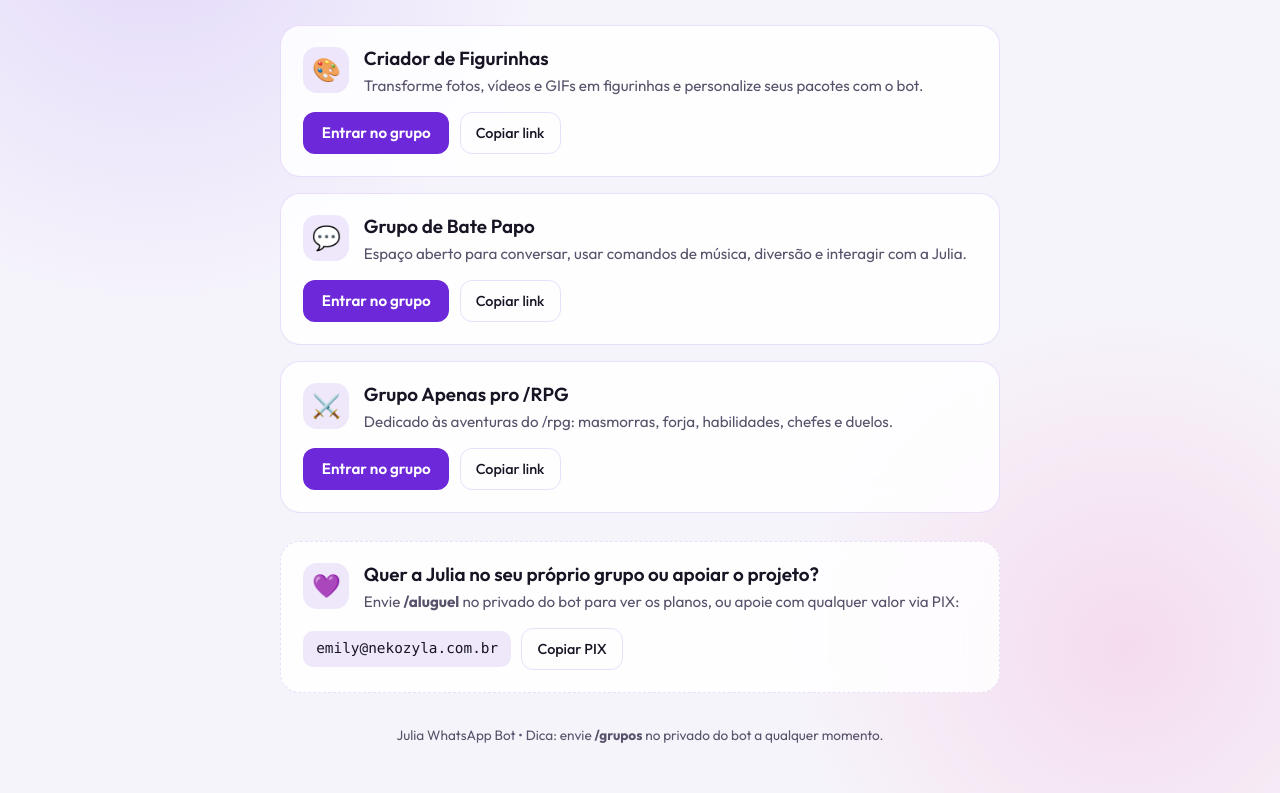
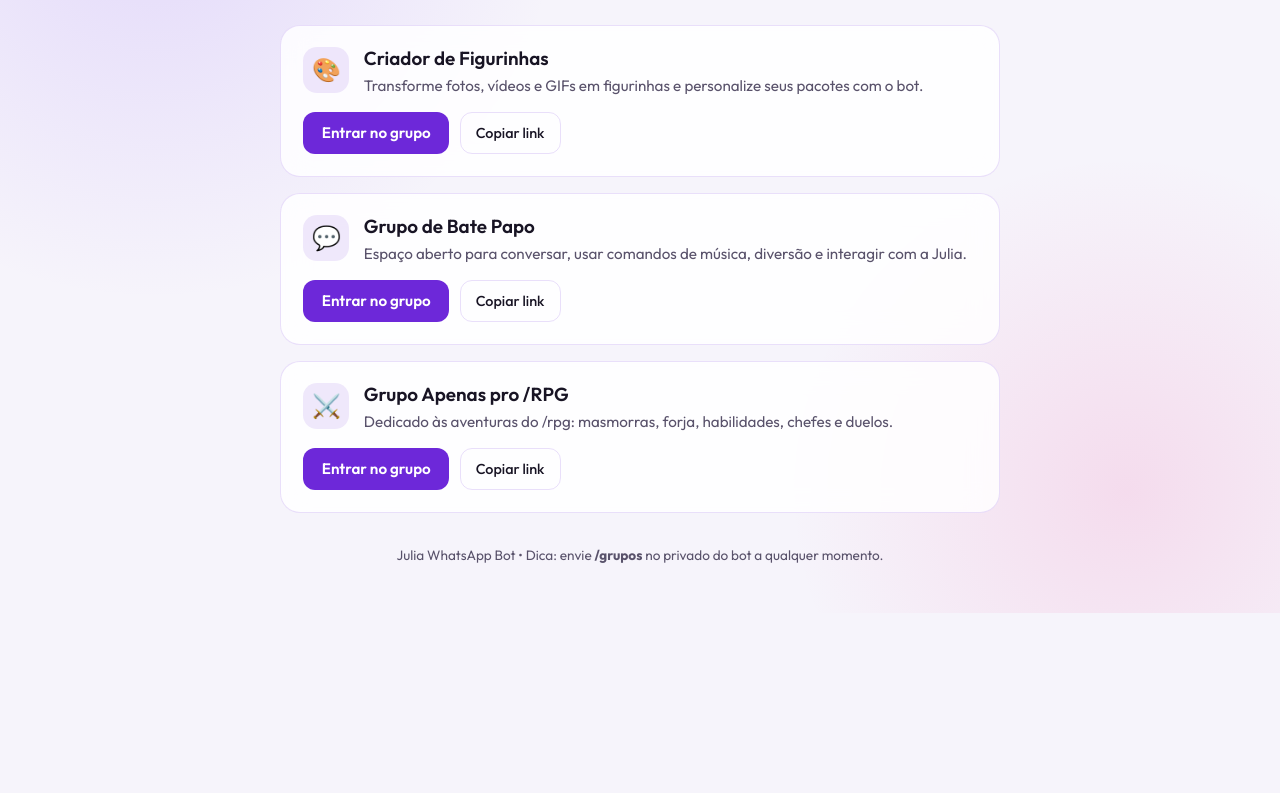
Before and after one commit to nekozyla/grupos, a plain HTML site: page index.html in a window 1280 px wide. Shown: the part 189-982 px from the top of the page. After the commit the page ends 802 px from the top, so only its background shows below. Drawn offline with Linux system fonts and the light colour scheme.

Commit message:
chore: remove secao de aluguel e apoio

```diff
--- a/index.html
+++ b/index.html
@@ -307,28 +307,6 @@
       white-space: nowrap;
     }
 
-    .support-card {
-      margin-top: 0.25rem;
-      border-style: dashed;
-    }
-
-    .pix-row {
-      display: flex;
-      flex-wrap: wrap;
-      align-items: center;
-      gap: 0.65rem;
-    }
-
-    .pix-code {
-      padding: 0.45rem 0.8rem;
-      border-radius: 10px;
-      background: var(--chip);
-      font-family: ui-monospace, SFMono-Regular, Menlo, monospace;
-      font-size: 0.9rem;
-      color: var(--text);
-      user-select: all;
-    }
-
     footer {
       margin-top: 0.5rem;
       text-align: center;
@@ -426,25 +404,6 @@
       </article>
     </section>
 
-    <section class="card support-card" aria-label="Apoio e aluguel">
-      <div class="card-head">
-        <div class="card-icon" aria-hidden="true">💜</div>
-        <div class="card-title-wrap">
-          <h2>Quer a Julia no seu próprio grupo ou apoiar o projeto?</h2>
-          <p>Envie <strong>/aluguel</strong> no privado do bot para ver os planos, ou apoie com qualquer valor via PIX:</p>
-        </div>
-      </div>
-      <div class="pix-row">
-        <code id="pix-key" class="pix-code">emily@nekozyla.com.br</code>
-        <span class="copy">
-          <button type="button" class="copy-button" command="--copy" commandfor="pix-key">
-            Copiar PIX
-          </button>
-          <span class="tip" role="status"></span>
-        </span>
-      </div>
-    </section>
-
     <footer>
       <p>Julia WhatsApp Bot • Dica: envie <strong>/grupos</strong> no privado do bot a qualquer momento.</p>
     </footer>
```
